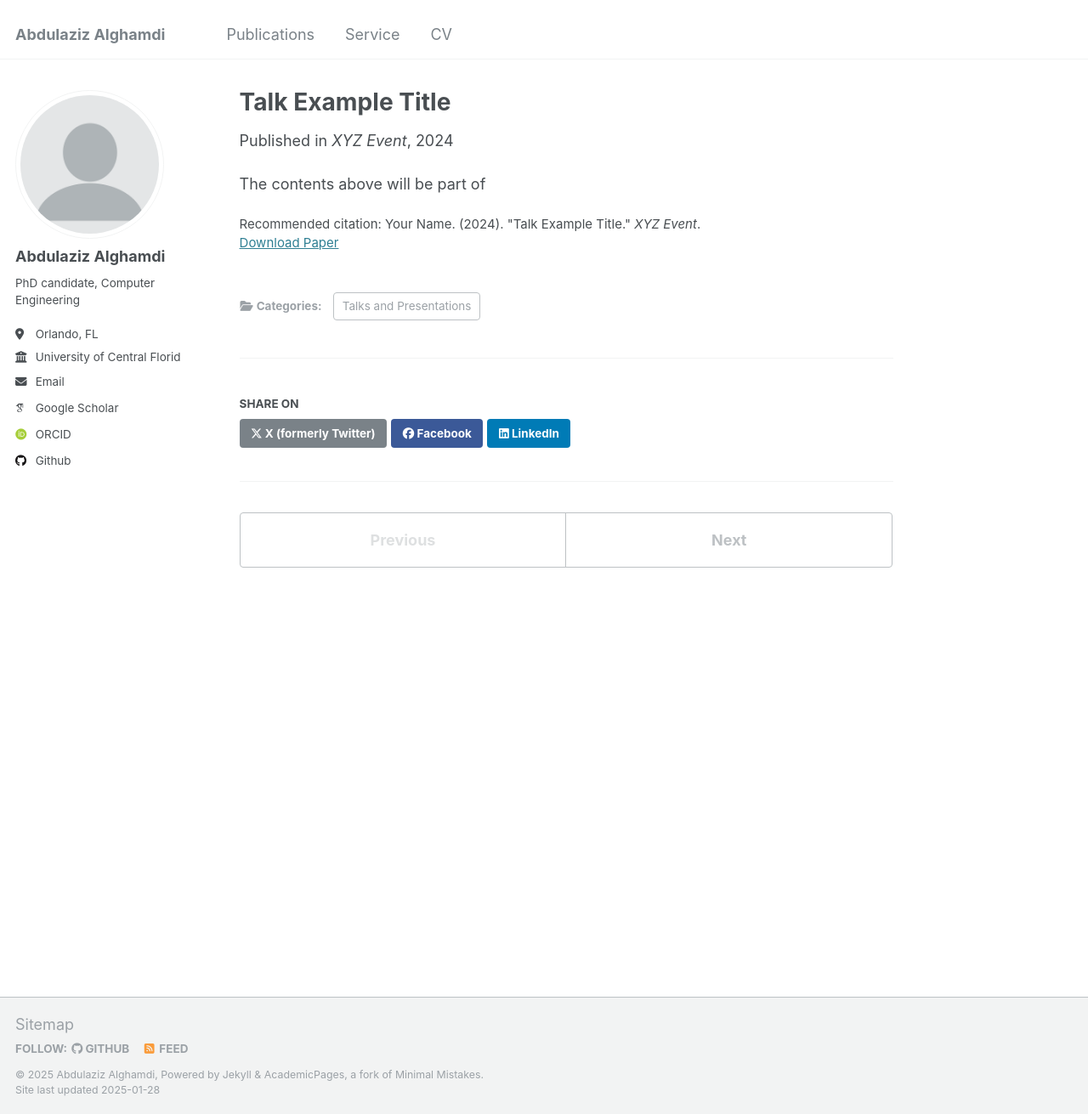
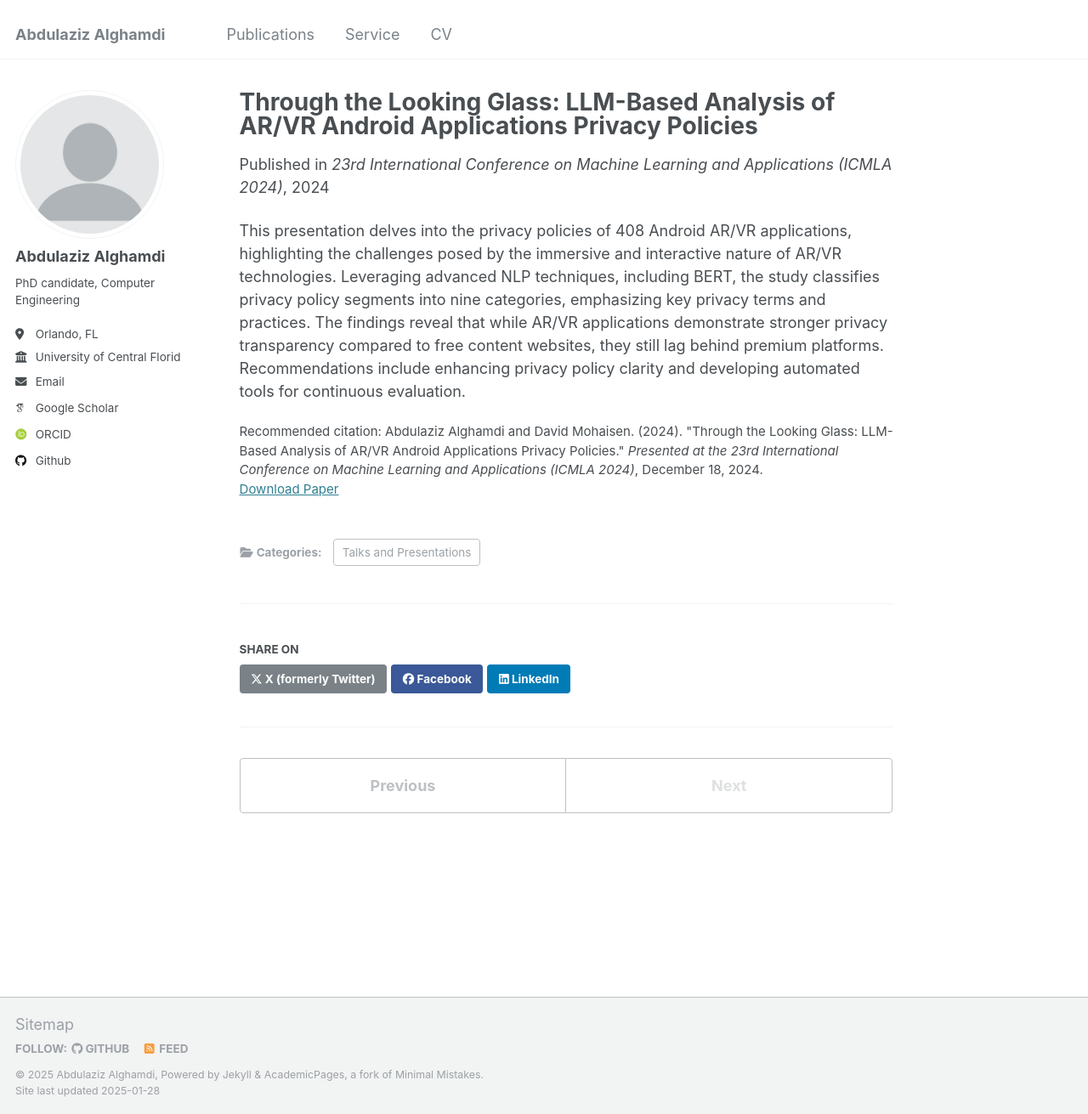
Before and after one commit to Eamna/eamna.github.io, a Jekyll site: the page built from _publications/presentations.md, in a window 1280 px wide and 1311 px high. Shown: the whole window at 85% size. Built offline with Jekyll 4.4.1, drawn with Linux system fonts in a browser that asks for light colours; some web fonts are replaced.

Commit message:
Update presentations.md

```diff
--- a/_publications/presentations.md
+++ b/_publications/presentations.md
@@ -1,13 +1,14 @@
 ---
-title: "Talk Example Title"
+title: "Through the Looking Glass: LLM-Based Analysis of AR/VR Android Applications Privacy Policies"
 collection: publications
 category: Talks and Presentations
-permalink: /publication/2024-01-01-talk-title
-excerpt: 'This talk was delivered at XYZ event, focusing on ABC topic.'
-date: 2024-01-01
-venue: 'XYZ Event'
-paperurl: ''
-citation: 'Your Name. (2024). &quot;Talk Example Title.&quot; <i>XYZ Event</i>.'
+permalink: /publication/2024-12-18-llm-privacy-policies-presentation
+excerpt: 'This presentation explores the privacy policies of AR/VR Android applications using advanced NLP techniques like BERT to evaluate and enhance privacy transparency.'
+date: 2024-12-18
+venue: '23rd International Conference on Machine Learning and Applications (ICMLA 2024)'
+paperurl: 'https://docs.google.com/presentation/d/1eGlDHZYaj-Jy3eLCQM0SJ7dYY5WGixtd/edit?usp=sharing&ouid=102312982814356290884&rtpof=true&sd=true'
+conferenceurl: 'https://www.icmla-conference.org/icmla24/'
+citation: 'Abdulaziz Alghamdi and David Mohaisen. (2024). &quot;Through the Looking Glass: LLM-Based Analysis of AR/VR Android Applications Privacy Policies.&quot; <i>Presented at the 23rd International Conference on Machine Learning and Applications (ICMLA 2024)</i>, December 18, 2024.'
 ---
 
-The contents above will be part of
+This presentation delves into the privacy policies of 408 Android AR/VR applications, highlighting the challenges posed by the immersive and interactive nature of AR/VR technologies. Leveraging advanced NLP techniques, including BERT, the study classifies privacy policy segments into nine categories, emphasizing key privacy terms and practices. The findings reveal that while AR/VR applications demonstrate stronger privacy transparency compared to free content websites, they still lag behind premium platforms. Recommendations include enhancing privacy policy clarity and developing automated tools for continuous evaluation.
```
